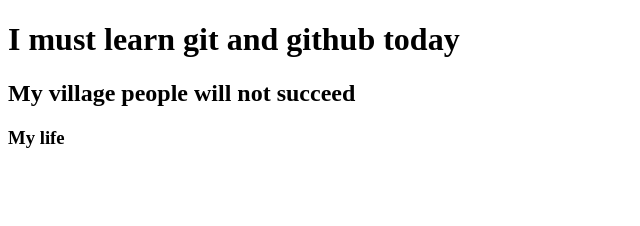
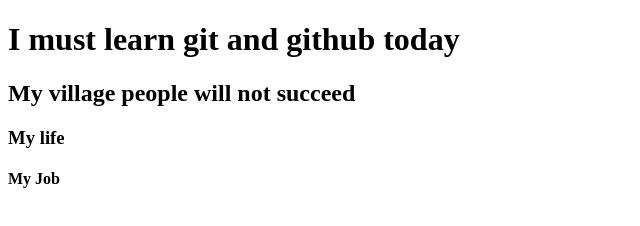
Before and after one commit to chidimmaanolue25/Git-learning, a plain HTML site: page index.html in a window 1280 px wide. Shown: the full height of the page, 0-640 px from the left. Drawn offline with Linux system fonts and the light colour scheme.

Commit message:
internalgit

```diff
--- a/index.html
+++ b/index.html
@@ -15,5 +15,8 @@
     <h3>
         My life
     </h3>
+    <h4>
+        My Job
+    </h4>
 </body>
 </html>
```
